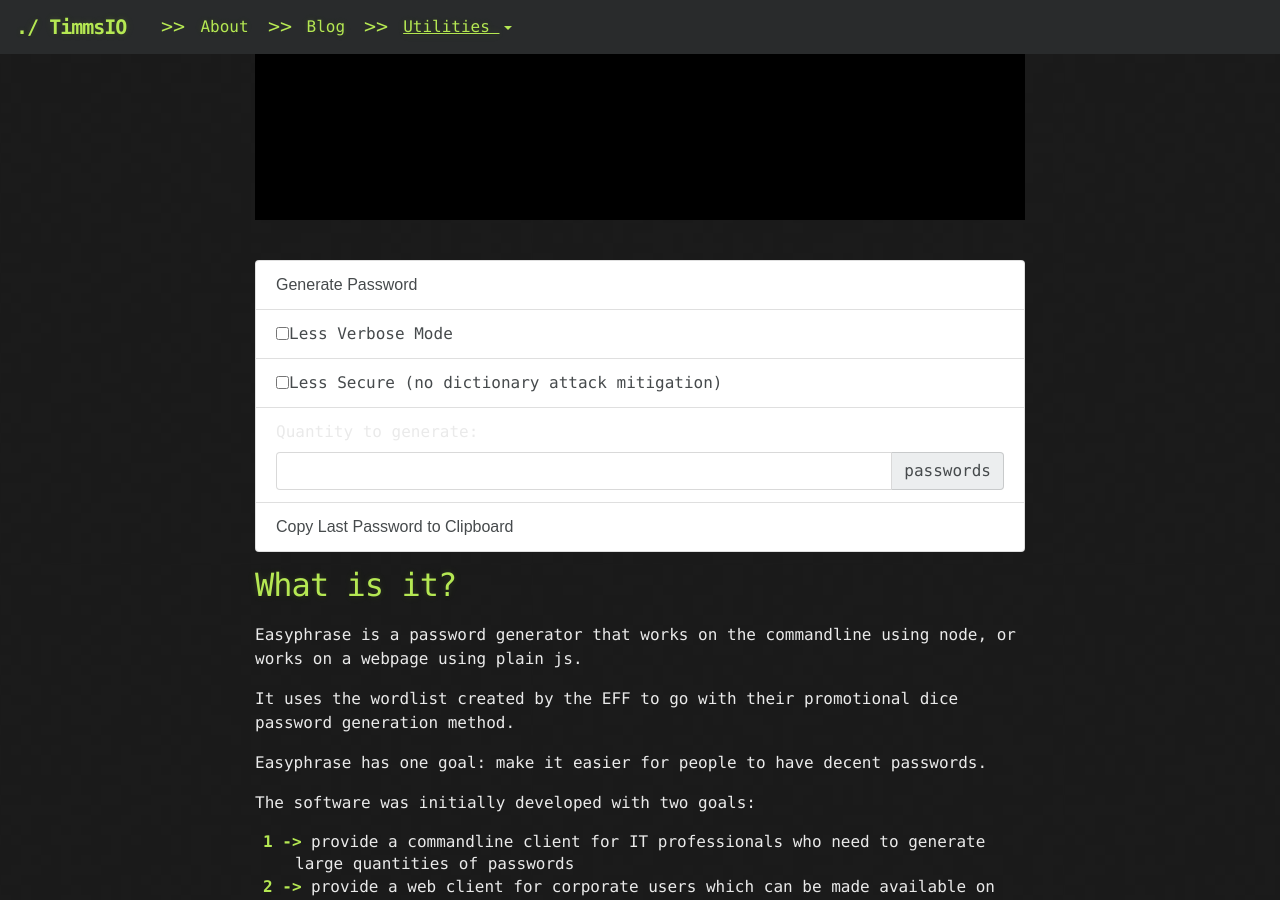
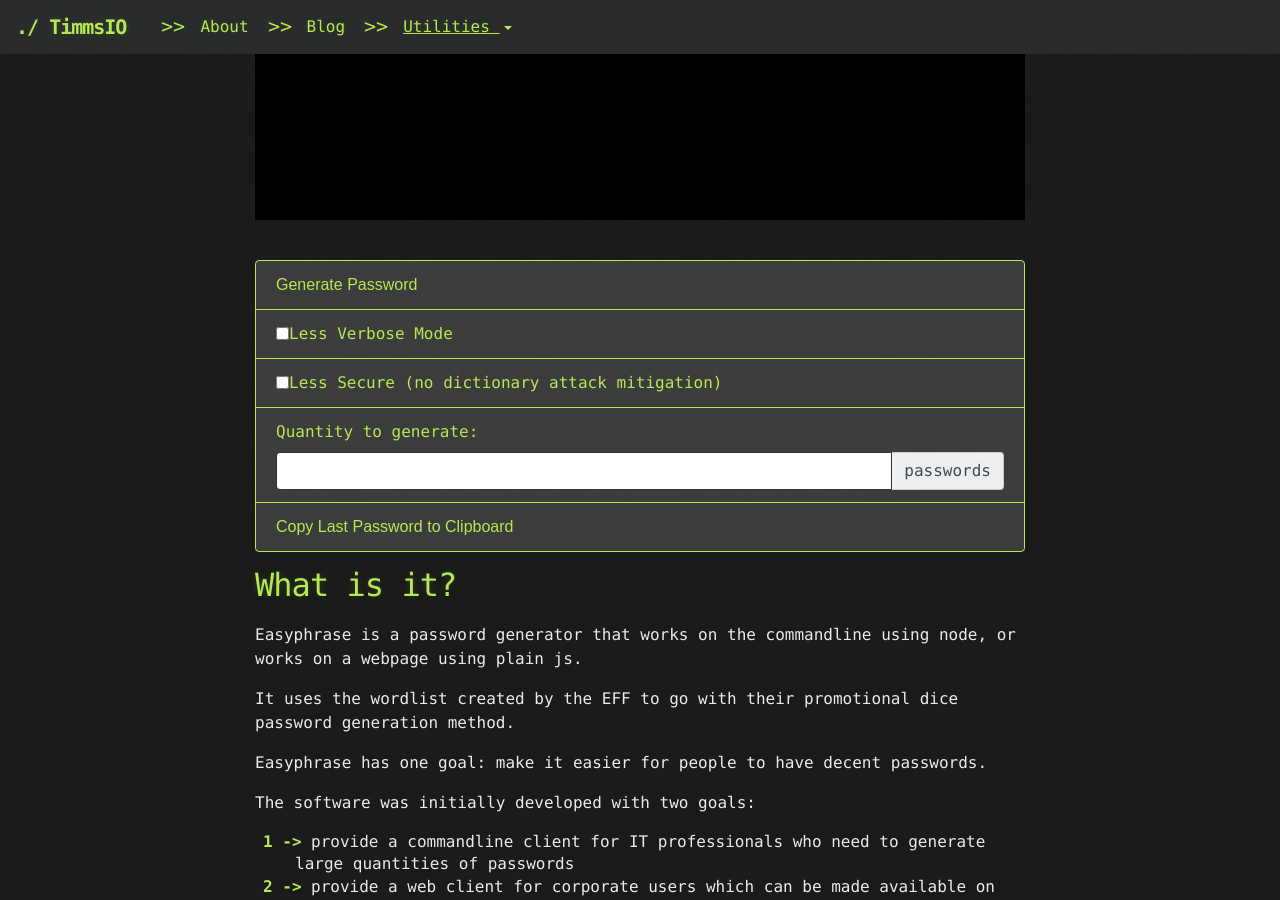
Before and after one commit to TimmsIO/timmsio.github.io, a Jekyll site: the page built from utils/easyphrase.md, in a window 1280 px wide and 900 px high, scrolled down 500 px. Built offline with Jekyll 4.4.1, drawn with Linux system fonts in a browser that asks for light colours; nearby versions of some CDN libraries.

Commit message:
better easyphrae buttons

```diff
--- a/_sass/jekyll-theme-hacker.scss
+++ b/_sass/jekyll-theme-hacker.scss
@@ -294,6 +294,12 @@ ol li:before {
   font-weight: bold;
 }
 
+.list-group-item {
+  background:  rgba(255, 255, 255, 0.15);
+  border-color: #b5e853;
+  color: #b5e853;
+}
+
 blockquote, figcaption {
   color: #aaa;
   padding-left: 10px;
```
